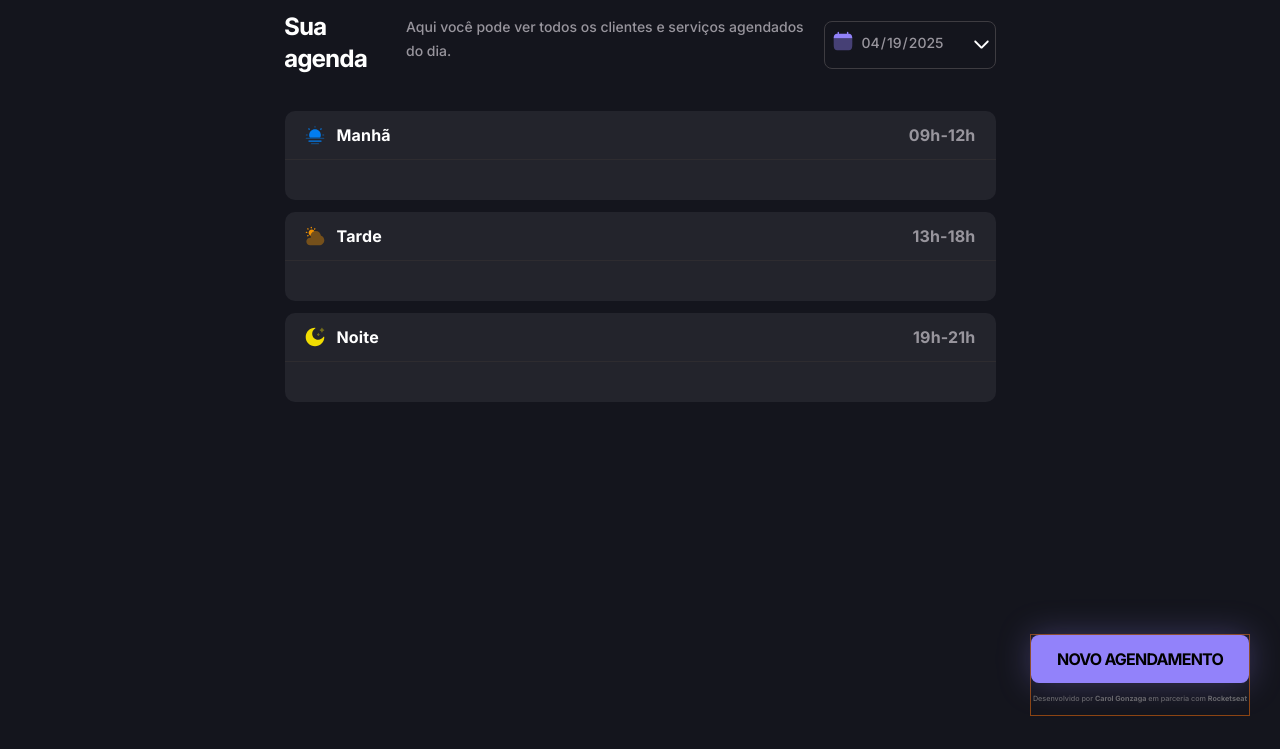
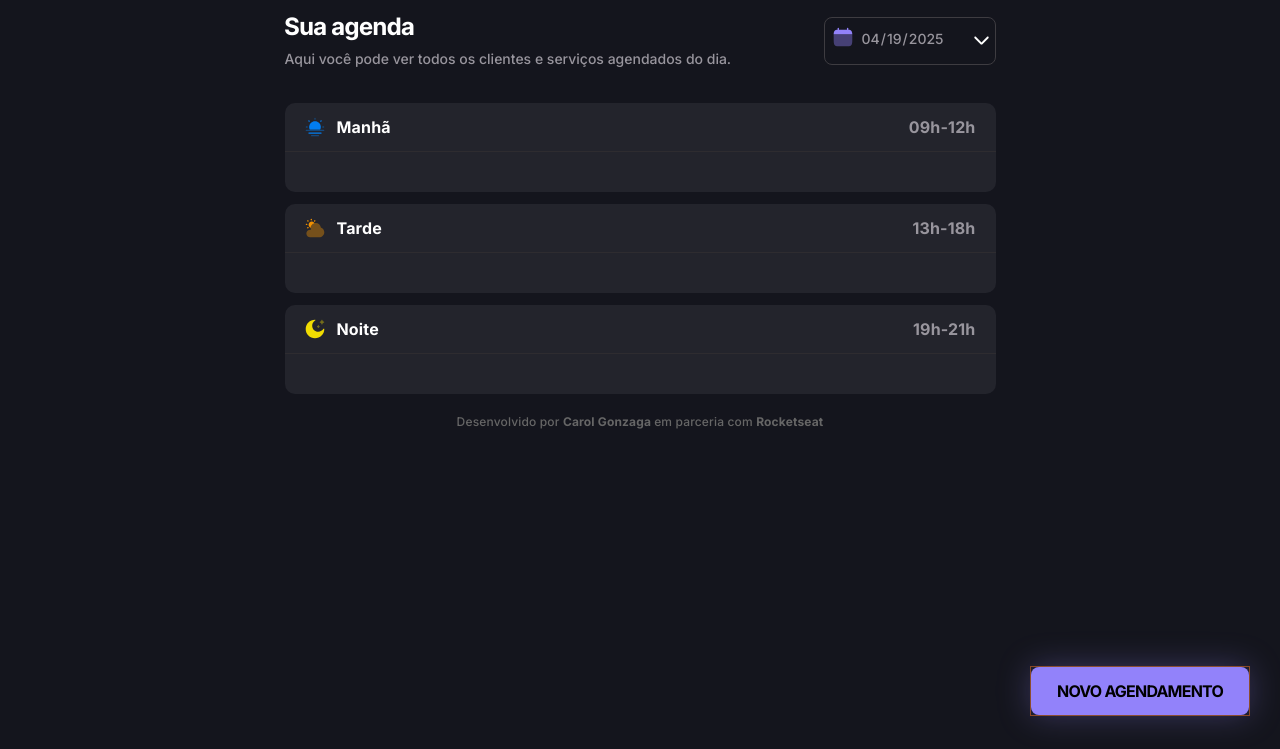
Before and after one commit to CarolGonzaga/petshop-agendamento, a website built with webpack: page index.html in a window 1280 px wide. Shown: the part 51-800 px from the top of the page. Built offline with nearby package versions, Linux system fonts and the light colour scheme; no server answers.

Commit message:
ajustes na estrutura

```diff
--- a/index.html
+++ b/index.html
@@ -23,11 +23,12 @@
 
     <div class="container">
         <header>
+            <div class="title">
                 <h1>Sua agenda</h1>
-
                 <p>
                     Aqui você pode ver todos os clientes e serviços agendados do dia.
                 </p>
+            </div>
 
             <div class="input">
                 <i><img src="./src/assets/calendar.svg" alt="Calendário" /></i>
@@ -121,10 +122,6 @@
                     </li>
                 </ul>
             </section>
-        </main>
-
-        <aside>
-            <button>Novo agendamento</button>
 
             <footer>
                 <p>
@@ -138,15 +135,19 @@
                     </strong>
                 </p>
             </footer>
+        </main>
+
+        <aside>
+            <button>Novo agendamento</button>
         </aside>
     </div>
 
     <div class="modal">
+        <form>
             <div class="close">
                 <img src="src/assets/close.svg" alt="Fechar formulário">
             </div>
 
-        <form>
             <header>
                 <h1>Agende um atendimento</h1>
                 <p>
```
Lines whose indentation alone changed are shown as unchanged.
